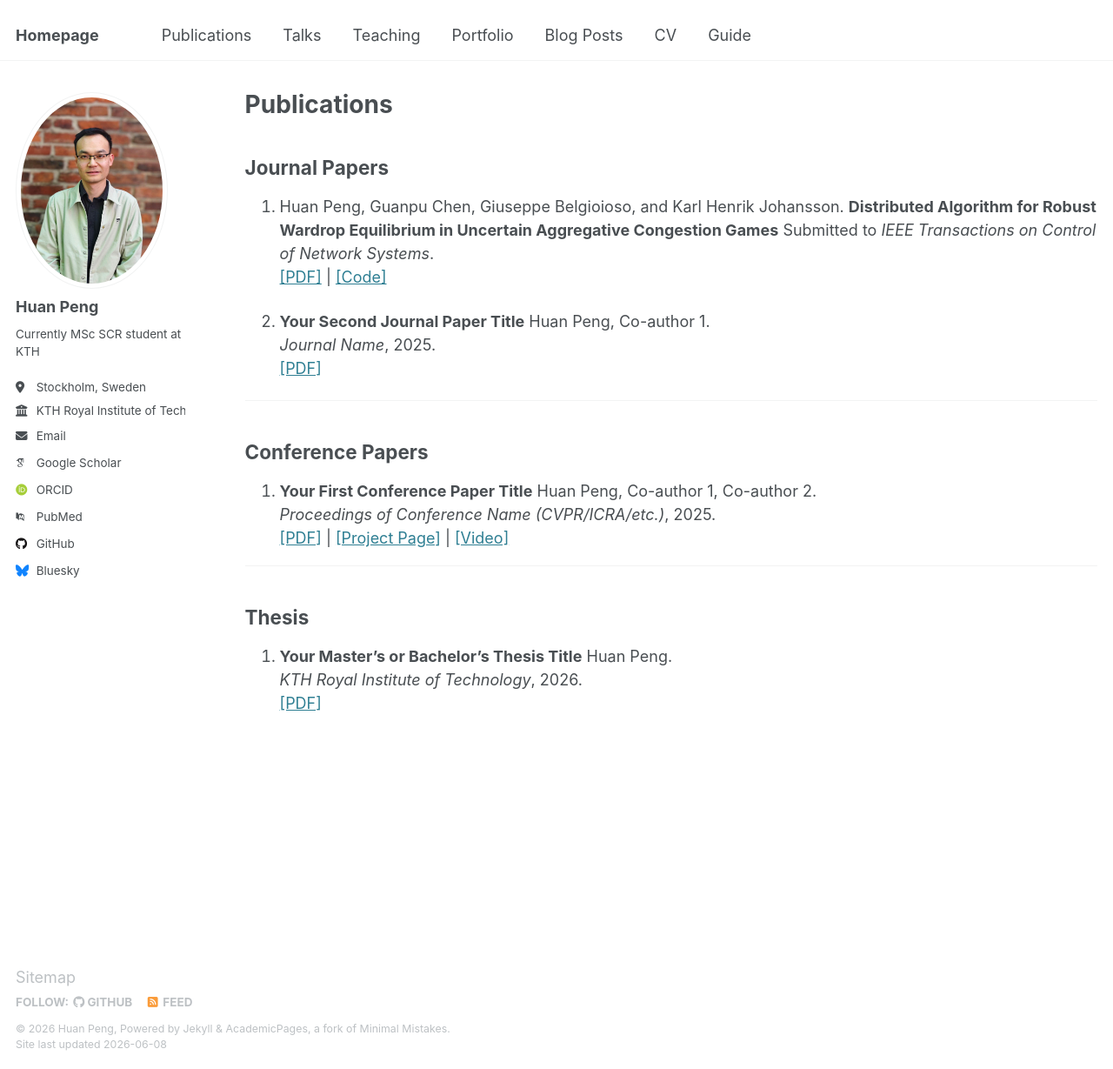
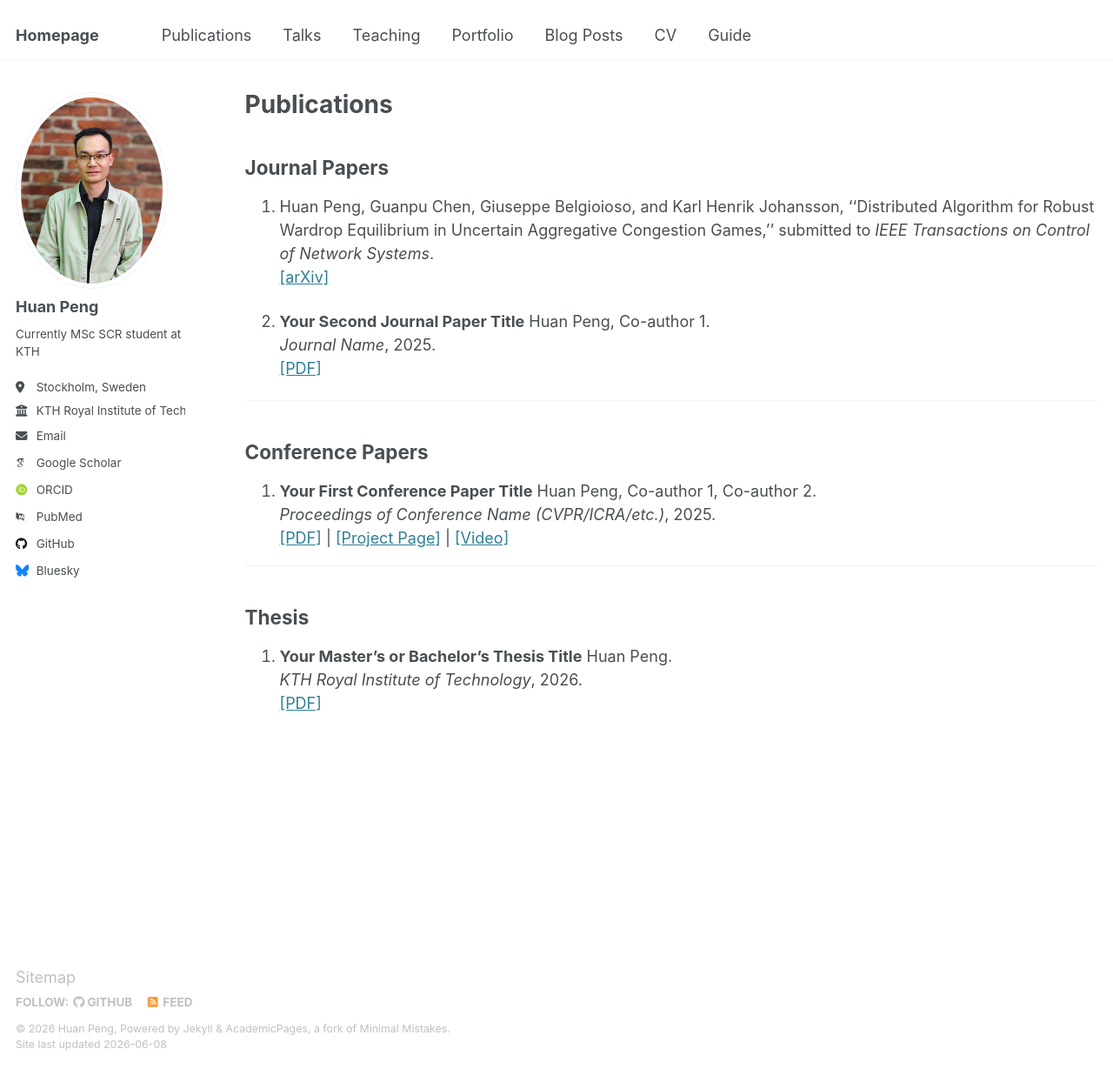
Before and after one commit to huanpen/huanpeng, a Jekyll site: the page built from _pages/publications.md, in a window 1280 px wide and 1229 px high. Shown: the whole window at 87% size. Built offline with Jekyll 4.4.1, drawn with Linux system fonts in a browser that asks for light colours; some web fonts are replaced.

Commit message:
Revise journal paper citation and links
Updated citation format and link for the first journal paper.

Signed-off-by: Huan Peng <huanp@kth.se>

```diff
--- a/_pages/publications.md
+++ b/_pages/publications.md
@@ -7,8 +7,8 @@ author_profile: true
 
 ## Journal Papers
 
-1. Huan Peng, Guanpu Chen, Giuseppe Belgioioso, and Karl Henrik Johansson. **Distributed Algorithm for Robust Wardrop Equilibrium in Uncertain Aggregative Congestion Games** Submitted to *IEEE Transactions on Control of Network Systems*.<br>
-   [[PDF]](/files/journal1.pdf) | [[Code]](https://github.com/...)
+1. Huan Peng, Guanpu Chen, Giuseppe Belgioioso, and Karl Henrik Johansson, ''Distributed Algorithm for Robust Wardrop Equilibrium in Uncertain Aggregative Congestion Games,'' submitted to *IEEE Transactions on Control of Network Systems*.<br>
+   [[arXiv]]([/files/journal1.pdf](https://arxiv.org/abs/2606.01594))
 
 2. **Your Second Journal Paper Title** Huan Peng, Co-author 1.<br>
    *Journal Name*, 2025.<br>
```
